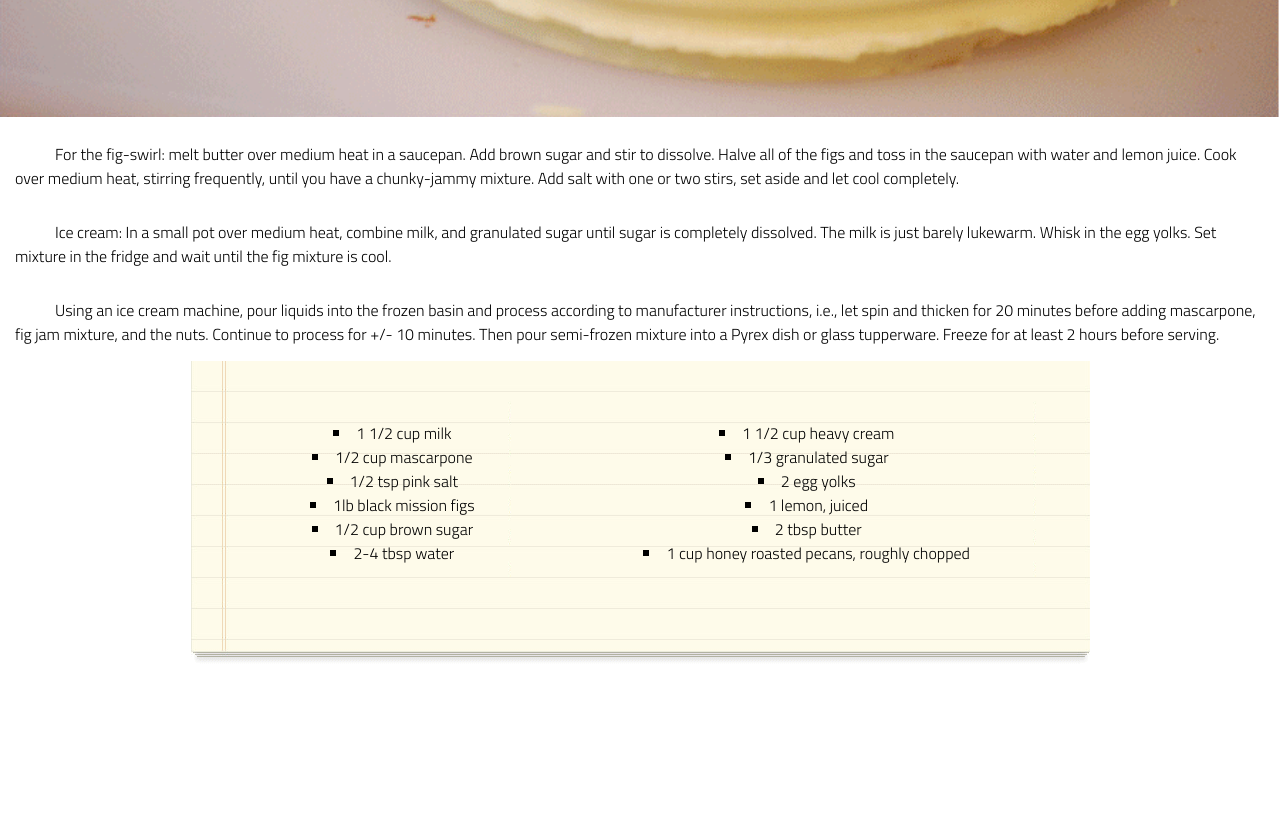
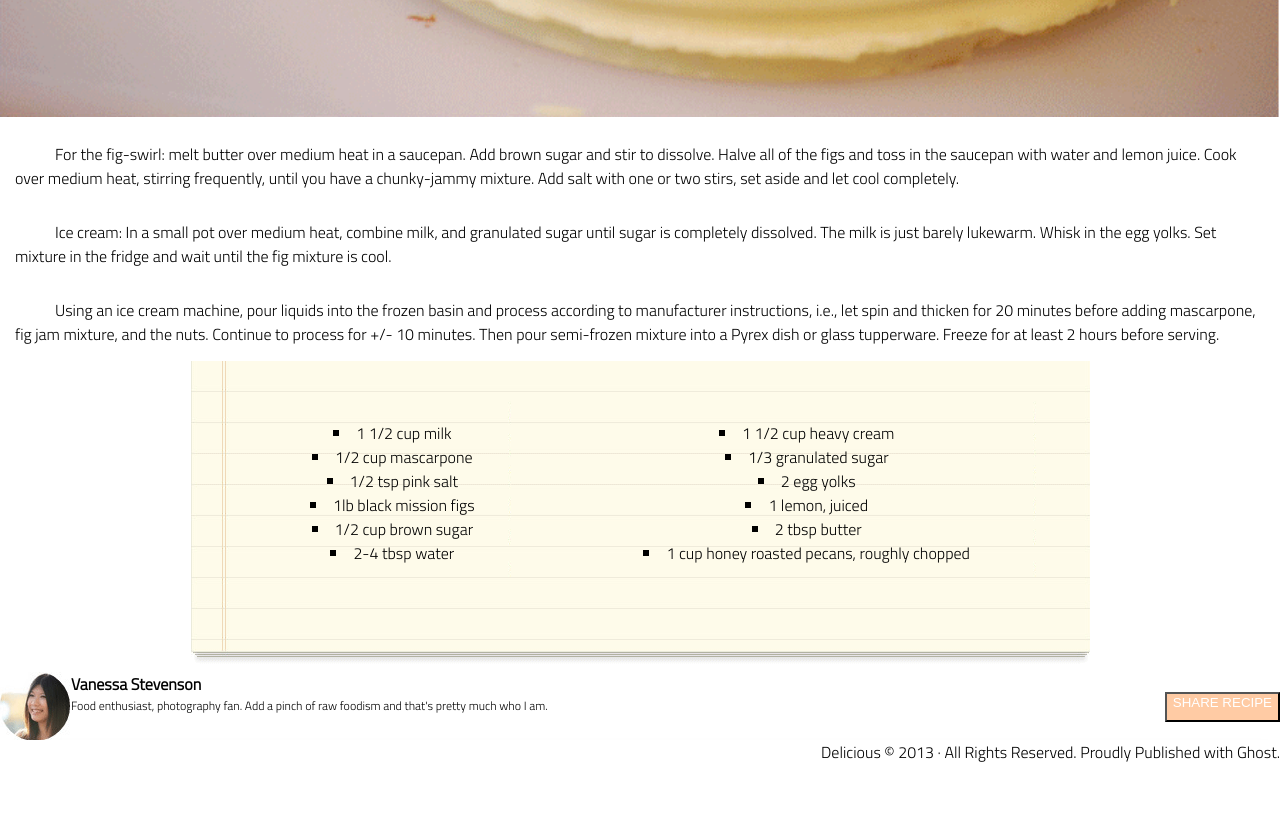
Before and after one commit to cmmerritt/chocolate-pizza, a plain HTML site: page index.html in a window 1280 px wide. Shown: the part 932-1772 px from the top of the page. Before the commit the page ends 1604 px from the top, so only its background shows below. Drawn offline with Linux system fonts and the light colour scheme; a web font is replaced by a local one.

Commit message:
add and style author info

```diff
--- a/index.html
+++ b/index.html
@@ -18,7 +18,6 @@
 
 <body>
     <header>
-
         <img src='assets\lab-assets\fork-and-knife.png' alt="fork-knife-logo" id='fork-knife'>
         <div>
             <p id='delicious'>Delicious</p>
@@ -84,11 +83,20 @@
                     <li>1 cup honey roasted pecans, roughly chopped</li>
                 </ul>
             </div>
+            <div id ="author-info">
+                <img src='assets\lab-assets\van-pic.png' alt="Author photo" id='author-photo'>
+                <div>
+                <p id='author-name'>Vanessa Stevenson</p>
+                <p id='author-bio'>Food enthusiast, photography fan. Add a pinch of raw foodism and that's pretty much who I am.</p>
+            </div>
+            <button>
+                SHARE RECIPE
+            </button>
 
         </section>
     </main>
     <footer>
-        <div class="copy gutter-right">Delicious &copy; 2013 &middot; All Rights Reserved. Proudly Published with Ghost.
+        <div class="copy-gutter-right">Delicious &copy; 2013 &middot; All Rights Reserved. Proudly Published with Ghost.
         </div>
     </footer>
 
--- a/styles/style.css
+++ b/styles/style.css
@@ -16,7 +16,7 @@ body {
 
     --shadow: 0px 10px 20px -12px rgba(0,0,0,0.45);
     --gutter: 30px;
-    --footer-height: 25px;
+    --footer-height: 100px;
     font-family: 'Titillium Web', sans-serif;
     background-color: var(--color2);
 }
@@ -29,23 +29,12 @@ header {
     box-shadow: var(--shadow);
 }
 
-footer {
-    display: flex;
-    justify-content: flex-end;
-    background-color: var(--color3);
-    box-shadow: var(--shadow);
-}
-
 .gutter-right {
     margin-right: 20px;
 }
 
-.main-logo {
-    animation: pulse 5s infinite ease-in-out;
-}
-
 footer {
-    position: fixed;
+    position: relative;
     width: 100%;
     bottom: 0;
     height: var(--footer-height);
@@ -53,25 +42,6 @@ footer {
     justify-content: flex-end;
     background-color: var(--color3);
     box-shadow: var(--shadow);
-}
-
-  @keyframes pulse {
-    20% {
-      transform: rotate3d(-10, -10, -10, 50deg) scale(1.2);
-    }
-
-    40% {
-        transform: rotate3d(10, 10, -10, 50deg) scale(1);
-    }
-
-    60% {
-        transform: rotate3d(-10, 10, 10, 50deg) scale(1.2);
-      }
-
-    80% {
-        transform: rotate3d(10, 10, 10, 50deg) scale(1);
-    }
-
 }
 
 #fork-knife {
@@ -162,3 +132,37 @@ ul {
   top: 60px;
 
 }
+
+#author-info {
+  display: flex;
+
+}
+
+#author-photo {
+  display: flex;
+}
+
+#author-name {
+  display: flex;
+  font-size: 30x;
+  font-weight:bolder;
+  flex-direction: column;
+}
+
+#author-bio {
+  display: flex;
+  flex-direction: column;
+  font-size: 12px;
+}
+
+button {
+  color: white;
+  background-color: #FFCBA4;
+  display: flex;
+  height: 30px;
+  margin-left: auto;
+  margin-top: 20px;
+}
+
+#copy-gutter-right {
+}
```
Lines whose indentation alone changed are shown as unchanged.
